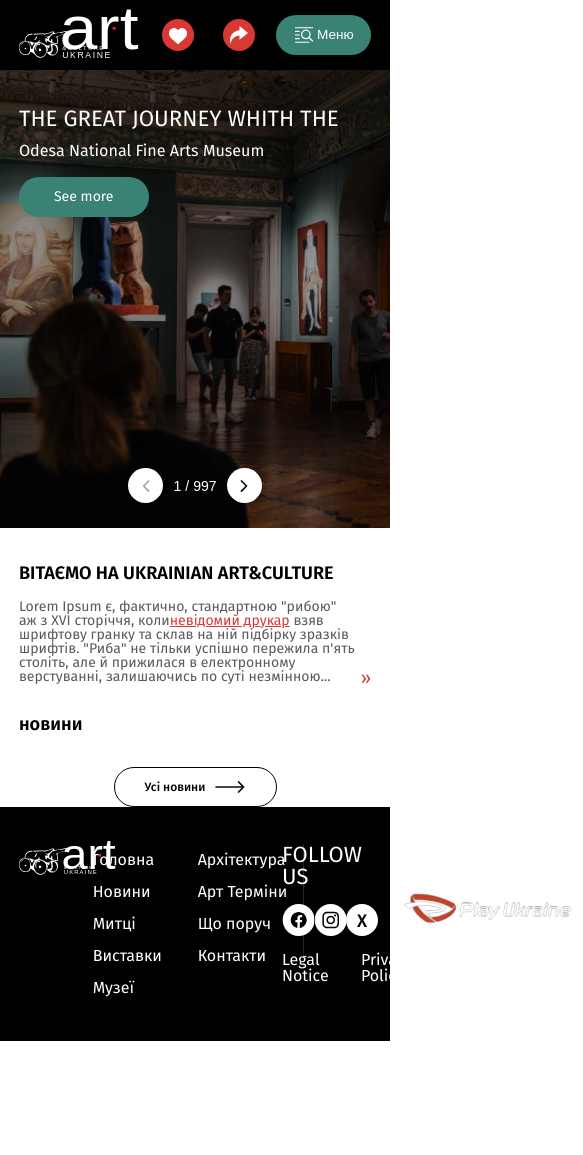
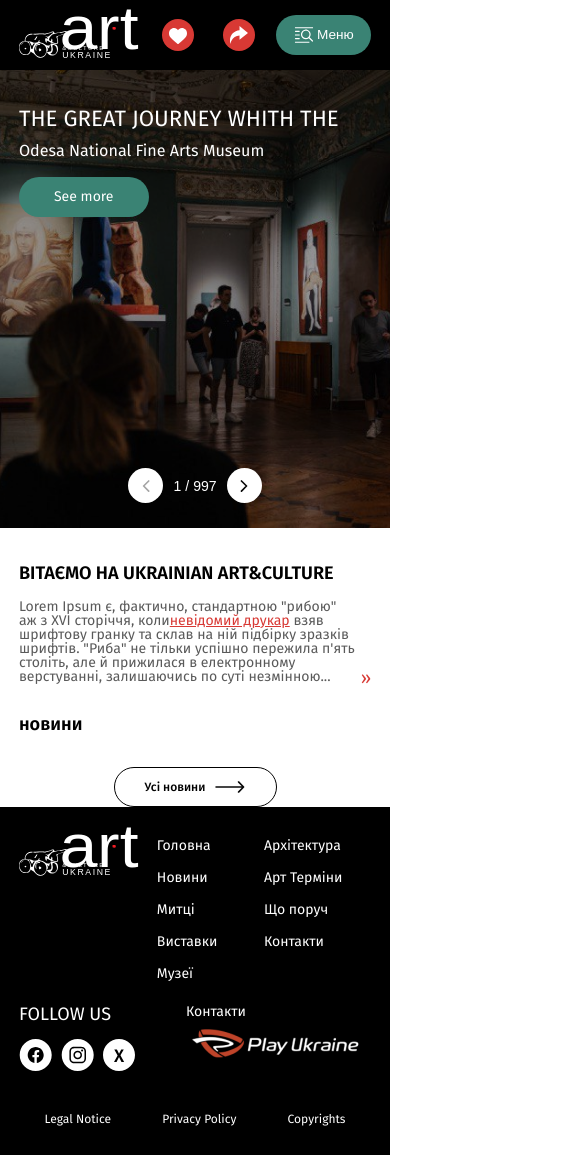
Before and after one commit to KubriakZahoor107/Art-Culture-Standalone, a React (Vite) app: page / in a window 390 px wide. Shown: the whole page, 583 px wide, since content can reach past the window. Before the commit the page ends 1041 px from the top, so only its background shows below. Built offline with nearby package versions, Linux system fonts and the light colour scheme; no server answers; a web font is replaced by a local one.

Commit message:
footer 375 - 1440

```diff
--- a/src/styles/components/Blocks/MainNews.module.scss
+++ b/src/styles/components/Blocks/MainNews.module.scss
@@ -244,7 +244,7 @@
     }
 }
 
-@media (min-width: 1440px) {
+@media (min-width: 1439px) {
     .mainPageNewsTitle {
         // Стили для заголовка
         font-size: 28px;
@@ -297,7 +297,7 @@
     }
 }
 
-@media (max-width: 800px) {
+@media (max-width: 799px) {
     .mainPageNewsCardsWrapper {
         // Стили для обертки карточек новостей
         margin: 0;
--- a/src/styles/layout/Footer.module.scss
+++ b/src/styles/layout/Footer.module.scss
@@ -942,7 +942,7 @@
 .footerMenuLink {
 	// стили для ссылки в меню
 	font-family: 'Fira Sans';
-	font-size: 16px;
+	font-size: calc(16px - (2 * ((1440px - 100vw) / (1440 - 375))));
 	color: white;
 	cursor: pointer;
 	display: block; // чтобы ссылки занимали всю ширину элемента спискаw
@@ -994,7 +994,7 @@
 .footerFollowUsTitle {
 	// стили для текста "follow us"
 	font-family: 'Fira Sans', sans-serif;
-	font-size: 22px;
+	font-size: calc(22px - (4 * ((1440px - 100vw) / (1440 - 375))));
 	text-transform: uppercase;
 }
 
@@ -1038,6 +1038,7 @@
 
 .footerContactsWrapper {
 	// стили для обёртки блока контактов
+	margin: 0 0 0 10px;
 	display: flex;
 	flex-direction: column;
 	justify-content: space-between;
@@ -1045,19 +1046,17 @@
 
 .footerContactsTitleWrapper {
 	// стили для обёртки заголовка контактов
-	margin: 0 0 0 10px;
 	display: flex;
 }
 
 .footerContactsTitle {
 	// стили для заголовка "Контакти"
 	font-family: 'Fira Sans', sans-serif;
-	font-size: 16px;
+	font-size: calc(16px - (2 * ((1440px - 100vw) / (1440 - 375))));
 }
 
 .footerContactsLinkWrapper {
 	// стили для обёртки ссылки на контакты
-	margin: 0 0 0 10px;
 	display: flex;
 }
 
@@ -1078,20 +1077,19 @@
 	margin: 0 0 20px 0;
 	display: flex;
 	justify-content: space-between;
-	font-family: 'Fira Sans', sans-serif;
-	font-size: 16px;
 	color: white;
 	text-decoration: none;
 }
 
 .footerLegalWrapper {
 	// стили для обёртки блока юридической информации
+	display: flex;
 }
 
 .footerLegalLink, .footerPolicyLink, .footerCopyrightLink {
 	// стили для ссылки на юридическую информацию
 	font-family: 'Fira Sans', sans-serif;
-	font-size: 16px;
+	font-size: calc(16px - (4 * ((1440px - 100vw) / (1440 - 375))));
 	color: white;
 	text-decoration: none;
 }
@@ -1123,3 +1121,80 @@
 .footerCopyrightLinkText {
 	// стили для текста ссылки на информацию об авторских правах
 }
+
+@media (max-width: 799px) {
+	.footer {
+		// стили для тега footer
+		padding: 23px calc(70 / 1440 * 100vw) 30px calc(70 / 1440 * 100vw);
+		height: 348px;
+	}
+
+	.footerLogoWrapper {
+		// стили для обёртки логотипа
+		margin: 0 0 0 0;
+		width: 36.36%;
+	}
+
+	.footerSeparatorWrapper {
+		// стили для обёртки разделителя
+		display: none;
+	}
+
+	.footerWrapper {
+		// стили для обёртки всего footer
+		display: flex;
+		flex-direction: column;
+		justify-content: space-between;
+	}
+
+	.footerMenuWrapper {
+		// стили для обёртки меню
+		margin: 0 0 0 10px;
+		width: 60.89%;
+		min-width: 204px;
+	}
+
+	.footerRightWrapper {
+		// стили для правой части footer
+		width: 100%;
+	}
+
+	.footerBottomInner {
+		// стили для нижней части правого блока
+		margin: 42px 0 0 0;
+		justify-content: space-around;
+	}
+}
+
+@media (max-width: 569px) {
+	.footerLogoTitleWrapper {
+		// стили для обёртки текста логотипа
+			margin: 0 0 -1.185px 0;
+	}
+
+	.footerLogoFirstWord {
+		// стили для первого слова в логотипе
+			margin: 0 0 0 -4.742px;
+			font-size: 61.641px;
+	}
+
+	.footerLogoFirstWord::before {
+		content: "";
+		top: 15px;
+		left: 48px;
+	}
+
+	.footerLogoSecondWord {
+		// стили для второго слова в логотипе
+			margin: 0 0 -0.069px -5.137px;
+			font-size: 6.026px;
+			letter-spacing: 1.304px;
+	}
+
+	.footerLogoThirdWord {
+		// стили для третьего слова в логотипе
+			margin: 0 0 0 -5.137px;
+			font-size: 8.693px;
+			letter-spacing: 1.581px;
+	}
+}
```
